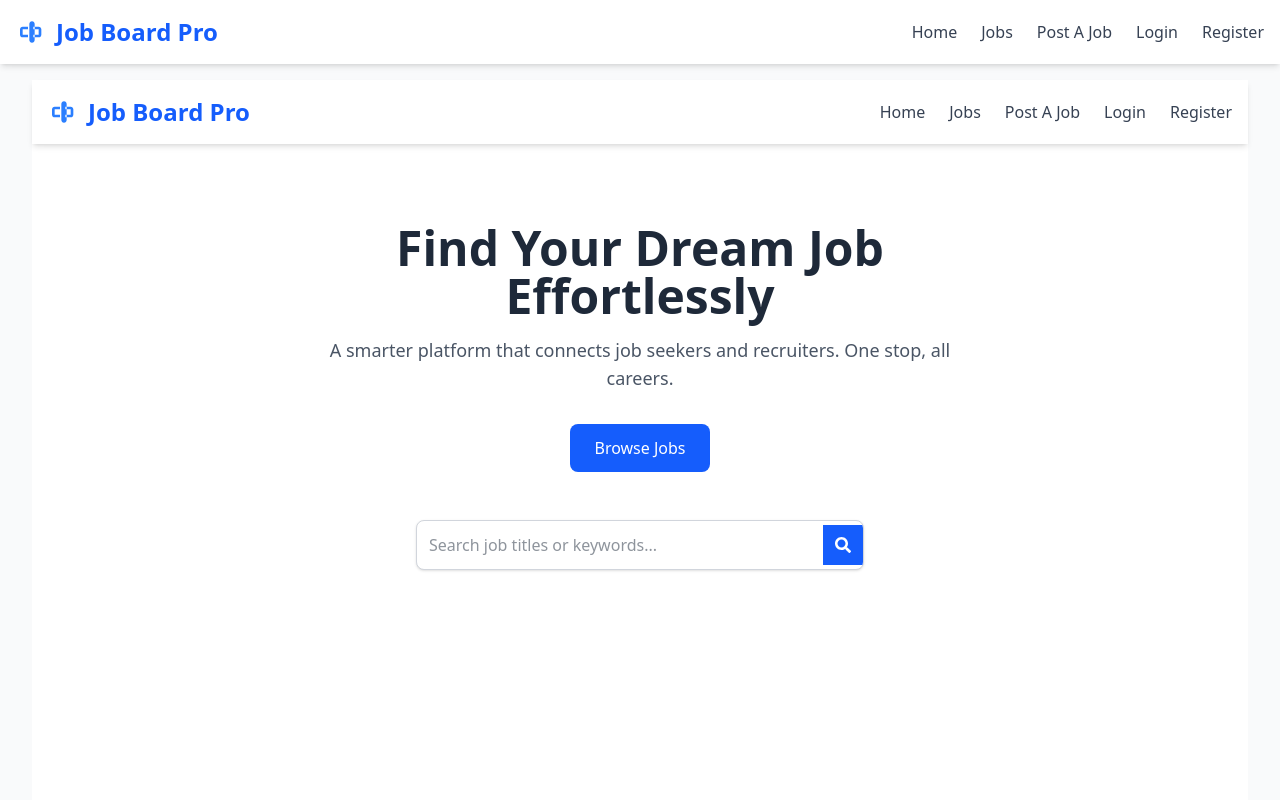
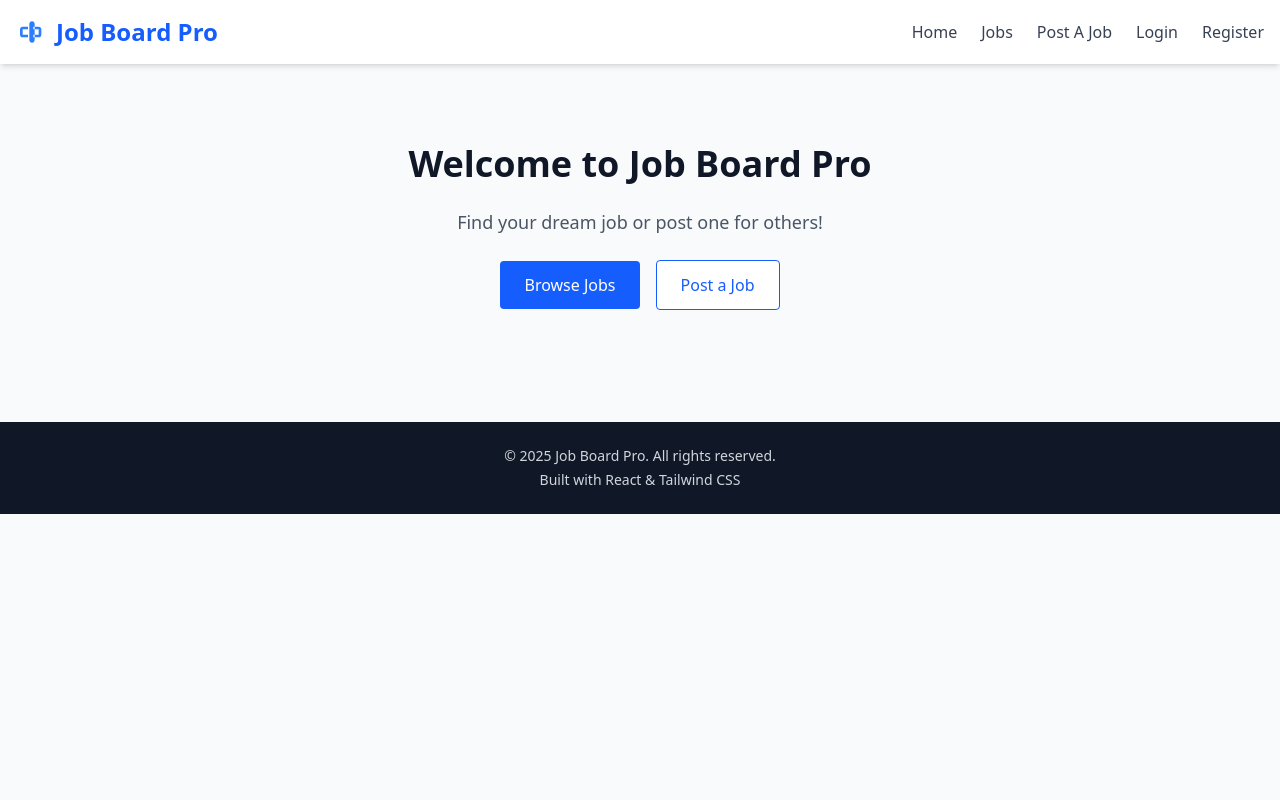
Before and after one commit to IsaacDev14/Job-Board-and-Recruitment-Platform, a React (Vite) app in the folder frontend/: page / in a window 1280 px wide. Shown: the top 800 px of the page. Built offline with nearby package versions, Linux system fonts and the light colour scheme.

Commit message:
update Home page with hero section and action buttons

```diff
--- a/frontend/src/pages/Home.tsx
+++ b/frontend/src/pages/Home.tsx
@@ -1,53 +1,41 @@
-import { motion } from "framer-motion";
-import { Link } from "react-router-dom";
-import { FaSearch } from "react-icons/fa";
-import Topbar from "../components/Topbar"; // 👈 Importing Topbar here
+// Home.tsx
+import React from 'react';
 
-const Home = () => {
+interface HomeProps {
+  onNavigate: (page: string) => void;
+}
+
+/**
+ * Home page component
+ * Displays a hero section with call-to-action buttons
+ */
+const Home: React.FC<HomeProps> = ({ onNavigate }) => {
   return (
-    <div className="min-h-screen bg-white">
-      {/* Topbar at the top */}
-      <Topbar />
+    <section className="text-center py-16">
+      {/* Hero Text */}
+      <h1 className="text-4xl font-bold mb-6 text-gray-900">
+        Welcome to Job Board Pro
+      </h1>
+      <p className="text-lg mb-6 text-gray-600">
+        Find your dream job or post one for others!
+      </p>
 
-      {/* Main content below Topbar */}
-      <div className="flex flex-col items-center justify-center px-4 text-center pt-20">
-        {/* Hero section */}
-        <motion.div
-          initial={{ opacity: 0, y: 30 }}
-          animate={{ opacity: 1, y: 0 }}
-          transition={{ duration: 0.8 }}
-          className="max-w-2xl"
+      {/* Action Buttons */}
+      <div className="space-x-4">
+        <button
+          onClick={() => onNavigate('jobs')}
+          className="bg-blue-600 text-white px-6 py-3 rounded hover:bg-blue-700 transition"
         >
-          <h1 className="text-4xl sm:text-5xl font-bold text-gray-800 mb-4">
-            Find Your Dream Job Effortlessly
-          </h1>
-
-          <p className="text-gray-600 mb-8 text-lg">
-            A smarter platform that connects job seekers and recruiters. One stop, all careers.
-          </p>
-
-          <Link to="/jobs">
-            <button className="bg-blue-600 text-white px-6 py-3 rounded-lg hover:bg-blue-700 transition">
-              Browse Jobs
-            </button>
-          </Link>
-        </motion.div>
-
-        {/* Search Input */}
-        <div className="mt-12 w-full max-w-md">
-          <div className="flex items-center border border-gray-300 rounded-lg overflow-hidden shadow-sm bg-white">
-            <input
-              type="text"
-              placeholder="Search job titles or keywords..."
-              className="flex-1 p-3 outline-none"
-            />
-            <button className="bg-blue-600 p-3 text-white hover:bg-blue-700 transition">
-              <FaSearch />
-            </button>
-          </div>
-        </div>
+          Browse Jobs
+        </button>
+        <button
+          onClick={() => onNavigate('post-job')}
+          className="bg-white border border-blue-600 text-blue-600 px-6 py-3 rounded hover:bg-blue-50 transition"
+        >
+          Post a Job
+        </button>
       </div>
-    </div>
+    </section>
   );
 };
 
```
